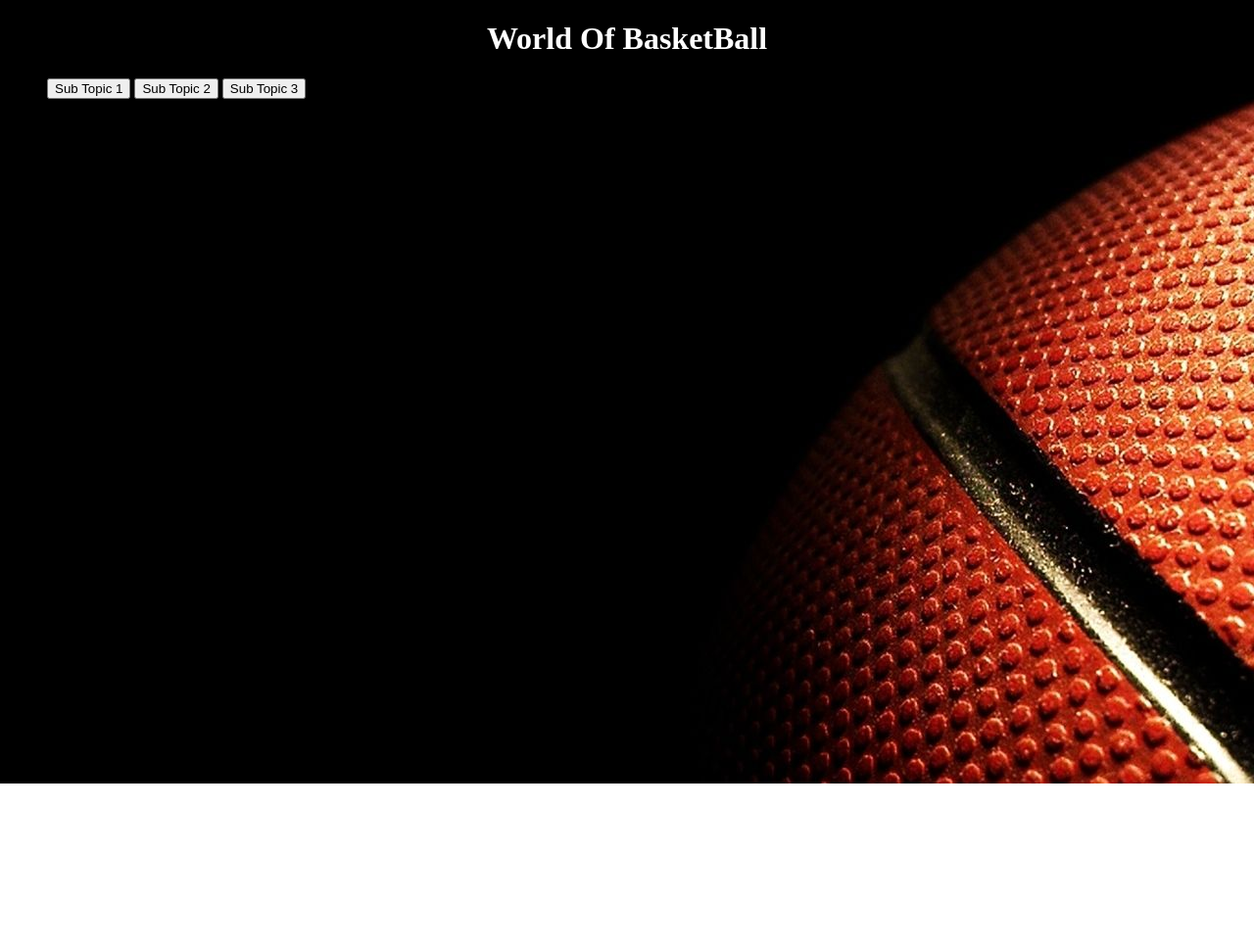
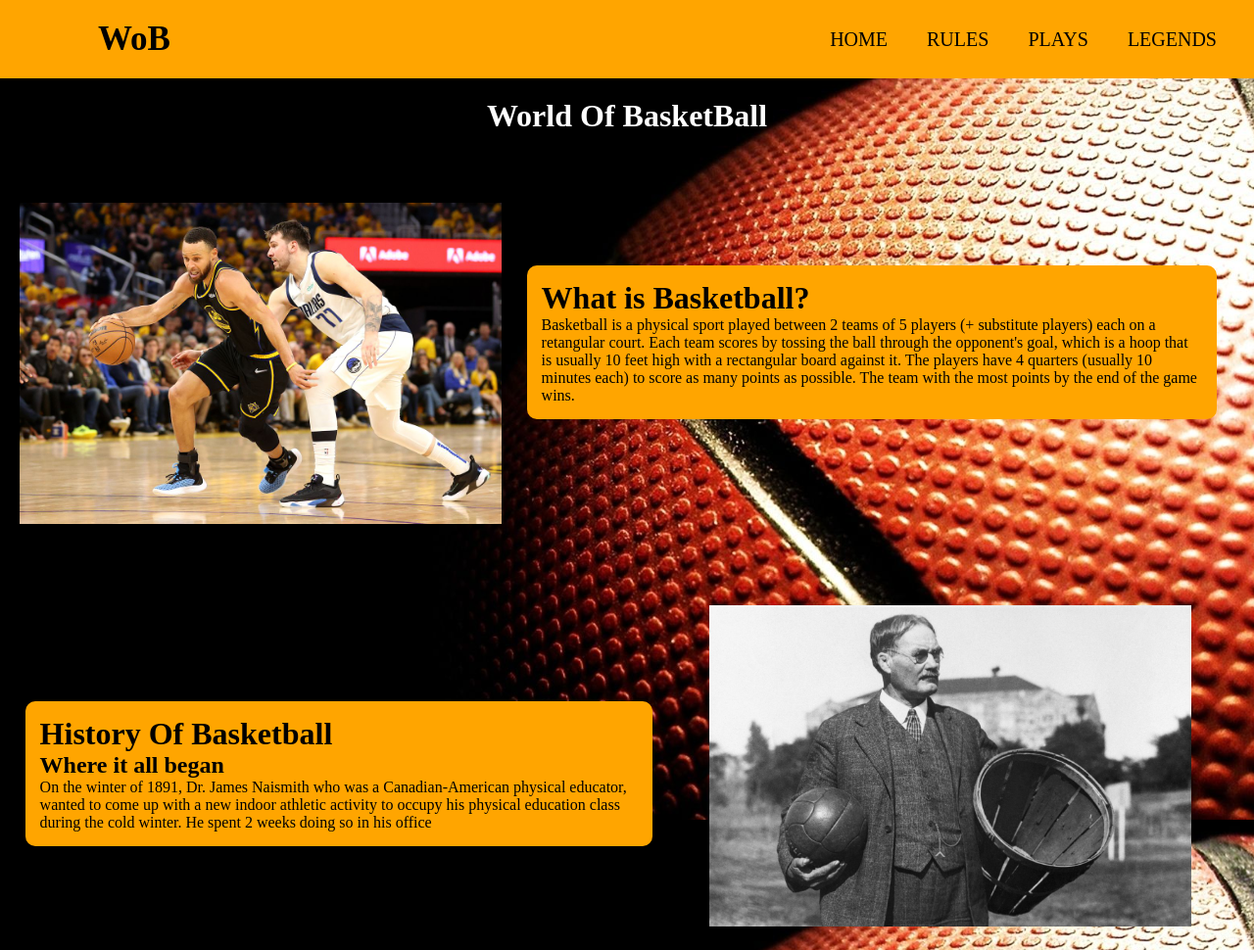
Before and after one commit to MattPalero/MattPalero.github.io, a plain HTML site: page WebDevA2/index.html in a window 1280 px wide. Shown: the whole page at 98% size. Before the commit the page ends 800 px from the top, so only its background shows below. Drawn offline with Linux system fonts and the light colour scheme; a web font is replaced by a local one.

Commit message:
A2 progress

```diff
--- a/WebDevA2/index.html
+++ b/WebDevA2/index.html
@@ -3,33 +3,77 @@
 <head>
     <meta charset="UTF-8">
     <meta name="viewport" content="width=device-width, initial-scale=1.0">
+
     <title>World Of Basketball</title>
+
     <link rel="icon" href="images/ICO/Basketball.ico"> <!--Changes icon on tab-->
+
+
     <link rel="stylesheet" href="styles.css">
+
+    <script src="https://kit.fontawesome.com/9be7fca2ea.js" crossorigin="anonymous"></script>
+    <!-- font family -->
+    <link href='https://fonts.googleapis.com/css?family=Arbutus Slab' rel='stylesheet'>
+
     <script src="script.js" defer></script>
 </head>
+<body>
 
-<body background="Images/WebBG.jpg">
-    <header>
-        <h1 class="headerText">World Of BasketBall</h1>
-    </header>
+    <div class="flexBox">
         <nav> <!--menu system-->
-        <button id="hamIcon"><img width="40px" src="Images/Ham.png"></button>
+            <!-- <button id="hamIcon"><img width="40px" src="Images/Ham.png"></button> -->
+            <input type="checkbox" id="check">
+            <label for="check" class="hamBtn">
+                <i class ="fas fa-bars"></i>
+            </label>
+            <label class="logo">WoB</label>
             <ul>
-            <li><button id="page1btn">Sub Topic 1</button></li>
-            <li><button id="page2btn">Sub Topic 2</button></li>
-            <li><button id="page3btn">Sub Topic 3</button></li>
+                <li><a id="HomePg">Home</a></li>
+                <li><a id="RulesPg">Rules</a></li>
+                <li><a id="PlaysPg">Plays</a></li>
+                <li><a id="LegendsPg">Legends</a></li>
             </ul>
         </nav>
+
+        <header class="headerText">
+            <h1>World Of BasketBall</h1>
+        </header>
+
         <div id="pagecontainer">
             <div class="page" id="page1">
-            History
+                <div id="what-is-basketball-img">
+                    <img src="Images/WhatIsBball.jpg">
+                </div>
+                <div id="what-is-basketball-text">
+                    <h1>What is Basketball?</h1>
+                    <p>Basketball is a physical sport played between 2 teams of 5 players (+ substitute players) each
+                        on a retangular court. Each team scores by tossing the ball through the opponent's goal, which is a hoop
+                        that is usually 10 feet high with a rectangular board against it. The players have 4 quarters (usually 10 minutes each)
+                        to score as many points as possible. The team with the most points by the end of the game wins.
+                    </p>
+                </div>
+                <div id="history-text">
+                    <h1>History Of Basketball</h1>
+                    <h2>Where it all began</h2>
+                    <p>
+                        On the winter of 1891, Dr. James Naismith who was a Canadian-American physical educator, wanted to come up with a new
+                        indoor athletic activity to occupy his physical education class during the cold winter. He spent 2 weeks doing so in
+                        his office
+                    </p>
+                </div>
+                <div id="history-img">
+                    <img src="Images/JamesNaismith.jpg">
+                </div>
             </div>
             <div class="page" id="page2">
                 Rules
             </div>
             <div class="page" id="page3">
+                Plays
+            </div>
+            <div class="page" id="page4">
                 Legends
+            </div>
         </div>
     </div>
 </body>
--- a/WebDevA2/script.js
+++ b/WebDevA2/script.js
@@ -1,29 +1,26 @@
 
 //target all elements to save to constants
-const page1btn = document.querySelector("#page1btn");
-const page2btn = document.querySelector("#page2btn");
-const page3btn = document.querySelector("#page3btn");
+const page1btn = document.querySelector("#HomePg");
+const page2btn = document.querySelector("#RulesPg");
+const page3btn = document.querySelector("#PlaysPg");
+const page4btn = document.querySelector("#LegendsPg");
 var allpages = document.querySelectorAll(".page");
 //select all subtopic pages
 
 
-console.log(allpages);
-hideall();
+//console.log(allpages);
+
+// hideall();
+show(1); //show home page by default
+
 function hideall() { //function to hide all pages
     for (let onepage of allpages) { //go through all subtopic pages
         onepage.style.display = "none"; //hide it
     }
 }
 
-// page1btn.addEventListener("click",ShowPage1);
-
-// function ShowPage1(){
-//     let thisPage=document.querySelector("#page1");
-//     thisPage.style.display="block";
-// }
-
 function show(pgno) { //function to show selected page no
-    hideall();
+    hideall(); // hide all pages
     //select the page based on the parameter passed in
     let onepage = document.querySelector("#page" + pgno);
     //show the page
@@ -32,19 +29,14 @@ function show(pgno) { //function to show selected page no
 /*Listen for clicks on the buttons, assign anonymous
 eventhandler functions to call show function*/
 page1btn.addEventListener("click", function () {
-    show(1);
+    show(1); //show home page
 });
 page2btn.addEventListener("click", function () {
-    show(2);
+    show(2); //show history page
 });
 page3btn.addEventListener("click", function () {
-    show(3);
+    show(3); //show rules page
 });
-
-/*for hamMenu */
-const hamBtn=document.querySelector("#hamIcon");
-hamBtn.addEventListener("click",toggleMenus);
-const menuItemsList=document.querySelector("nav ul");
-function toggleMenus(){ /*open and close menu*/
-    menuItemsList.classList.toggle("menuShow");
-}//can optimize using toggle class with css transitions
+page4btn.addEventListener("click", function () {
+    show(4); //show legends page
+});
--- a/WebDevA2/styles.css
+++ b/WebDevA2/styles.css
@@ -1,38 +1,204 @@
+* {
+    padding: 0;
+    margin: 0;
+    box-sizing: border-box;
+}
 
+body {
+    /* font change */
+    font-family: 'Arbutus Slab';
+    color: black;
+
+    /* add background image */
+    background-image: url("Images/WebBG.jpg");
+    /* centralize image */
+    background-position: center center;
+    /* rescales image based on container size (responsive) */
+    background-size: cover;
+    background-color: black;
+}
+
+/* flexbox container */
+.flexBox {
+    display: flex;
+    flex-wrap: wrap;
+    justify-content: flex-start;
+    /* flex-direction: row; */
+}
+
+img {
+    max-width: 100%;
+    height: auto;
+}
 
 .headerText {
     text-align: center;
+    padding: 20px 20px 60px;
     color: white;
+    flex: 100%;
+}
+
+label.logo {
+    color: black;
+    font-size: 35px;
+    line-height: 80px;
+    padding: 0 100px;
+    font-weight: bold;
+}
+
+nav {
+    background: orange;
+    height: 80px;
+    width: 100%;
+    flex: 100%;
+}
+
+nav ul {
+    float: right;
+    margin-right: 20px;
+}
+
+nav ul li {
+    display: inline-block;
+    line-height: 80px;
+    margin: 0 5px;
+}
+
+nav ul li a {
+    color:black;
+    font-size: 20px;
+    padding: 7px 13px;
+    border-radius: 3px;
+    text-transform: uppercase;
+    cursor: pointer;
+}
+
+a:hover {
+    background-color: #d2712d;
+    transition: .5s;
+}
+
+.hamBtn{
+    font-size: 30px;
+    color: black;
+    float: right;
+    line-height: 80px;
+    margin-right: 40px;
+    cursor: pointer;
+    display:none;
+}
+
+#check {
+    display: none;
 }
 
 .page {
-    width: 80vw;
     height: 80vh;
-    border: 5px solid orange
+    /* border: 2px solid orange; */
 }
 
-nav ul li {
-    display: inline;
+#pagecontainer{
+    flex-basis: 100%;
 }
 
+/* HOME PAGE START */
 #page1 {
-    background: red
+    /* background: red; */
+    width: 100%;
 }
 
+#what-is-basketball-img {
+    width: 40%;
+    padding: 10px 0 20px 20px;
+}
+
+#what-is-basketball-text {
+    background: orange;
+    width: 55%;
+    padding: 15px;
+    border-radius: 10px;
+
+    position: relative;
+    left: 42%;
+    bottom: 45%;
+}
+
+#history-text {
+    background: orange;
+    width: 50%;
+    padding: 15px;
+    border-radius: 10px;
+
+    position: relative;
+    left: 2%;
+}
+
+#history-img {
+    width: 40%;
+    padding: 10px 0 20px 20px;
+
+    position: relative;
+    left: 55%;
+    bottom: 40%;
+}
+
+/* HOME PAGE END */
+
 #page2 {
-    background: green
+    background: green;
 }
 
 #page3 {
     background: blue
 }
 
-#hamIcon{display: none;}
+#page4 {
+    background: yellow;
+}
+
+#hamIcon{
+    display: none;
+    background: transparent;
+}
 
 @media screen and (max-width:800px){
-    nav ul li{display:block;}
+    /* nav ul li{display:block;}
     #hamIcon{display: block;}
-    nav ul{display: none;}
+    nav ul{display: none;} */
+
+    .hamBtn{
+        display: block;
+    }
+
+    ul{
+        position: fixed;
+        width: 100%;
+        height: 100vh;
+        background-color: #573a16;
+        top: 80px;
+        left: -100%;
+        text-align: center;
+        transition: all .5s;
+    }
+
+    nav ul li{
+        display: block;
+        margin: 50px 0;
+        line-height: 30px;
+    }
+
+    nav ul li a {
+        font-size: 20px;
+    }
+
+    a:hover {
+        background: none;
+        color: #d2712d;
+    }
+
+    #check:checked ~ ul {
+        left: 0;
+    }
 }
 
 .menuShow{
```
Also changed, not shown: WebDevA2/Images/Court.png (added), WebDevA2/Images/Ham.png, WebDevA2/Images/HomeBball.png (added), WebDevA2/Images/JamesNaismith.jpg (added), WebDevA2/Images/WhatIsBball.jpg (added). Lines whose indentation alone changed are shown as unchanged.
